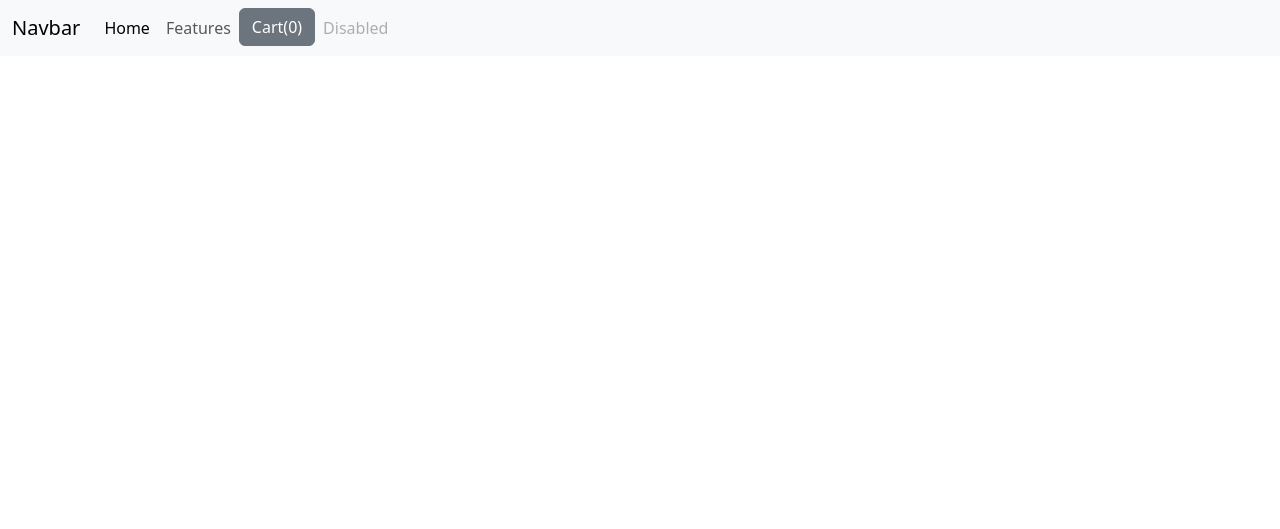
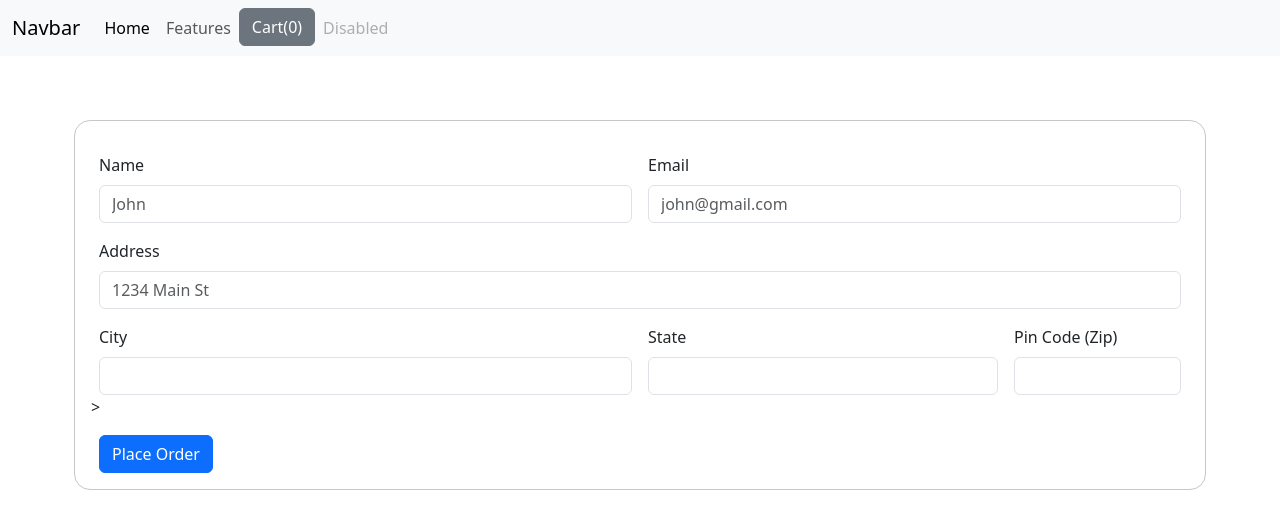
Before and after one commit to shubhenduanupamdutta/E_Com, a Django app: page /checkout/ in a window 1280 px wide. Shown: the top 529 px of the page. Run offline with Django 4.2, Linux system fonts and the light colour scheme.

Commit message:
Add a form to take in user details to send items.

```diff
--- a/ecom_site/shop/templates/shop/checkout.html
+++ b/ecom_site/shop/templates/shop/checkout.html
@@ -8,12 +8,41 @@
 
 <div class="container">
     <div class="row mt-3">
-        <div class="col-md-12 col-lg-8 offset-lg-2">
-            <ul id="checkoutList" class="list-group">
+        <div class="col-md-12 col-lg-8 offset-lg-2"></div>
+        <ul id="checkoutList" class="list-group">
+        </ul>
+    </div>
 
-            </ul>
+    <form method="post" class="row g-3 mt-5 border border-secondary-subtle border-1 p-3 rounded-4">
+        {% csrf_token %}
+        <div class="col-md-6">
+            <label for="name" class="form-label">Name</label>
+            <input type="text" name="name" class="form-control" id="name" placeholder="John">
         </div>
-    </div>
+        <div class="col-md-6">
+            <label for="email" class="form-label">Email</label>
+            <input type="email" name="email" class="form-control" id="email" placeholder="john@gmail.com">
+        </div>
+        <div class="col-12">
+            <label for="inputAddress" class="form-label">Address</label>
+            <input type="text" name="address" class="form-control" id="inputAddress" placeholder="1234 Main St">
+        </div>
+        <div class="col-md-6">
+            <label for="inputCity" class="form-label">City</label>
+            <input type="text" name="city" class="form-control" id="inputCity">
+        </div>
+        <div class="col-md-4">
+            <label for="inputState" class="form-label">State</label>
+            <input type="text" id="state" name="state" class="form-control">
+        </div>
+        <div class="col-md-2">
+            <label for="inputZip" class="form-label">Pin Code (Zip)</label>
+            <input type="text" name="zip_code" class="form-control" id="inputZip">
+        </div>>
+        <div class="col-12">
+            <button type="submit" class="btn btn-primary">Place Order</button>
+        </div>
+    </form>
 </div>
 
 
```
